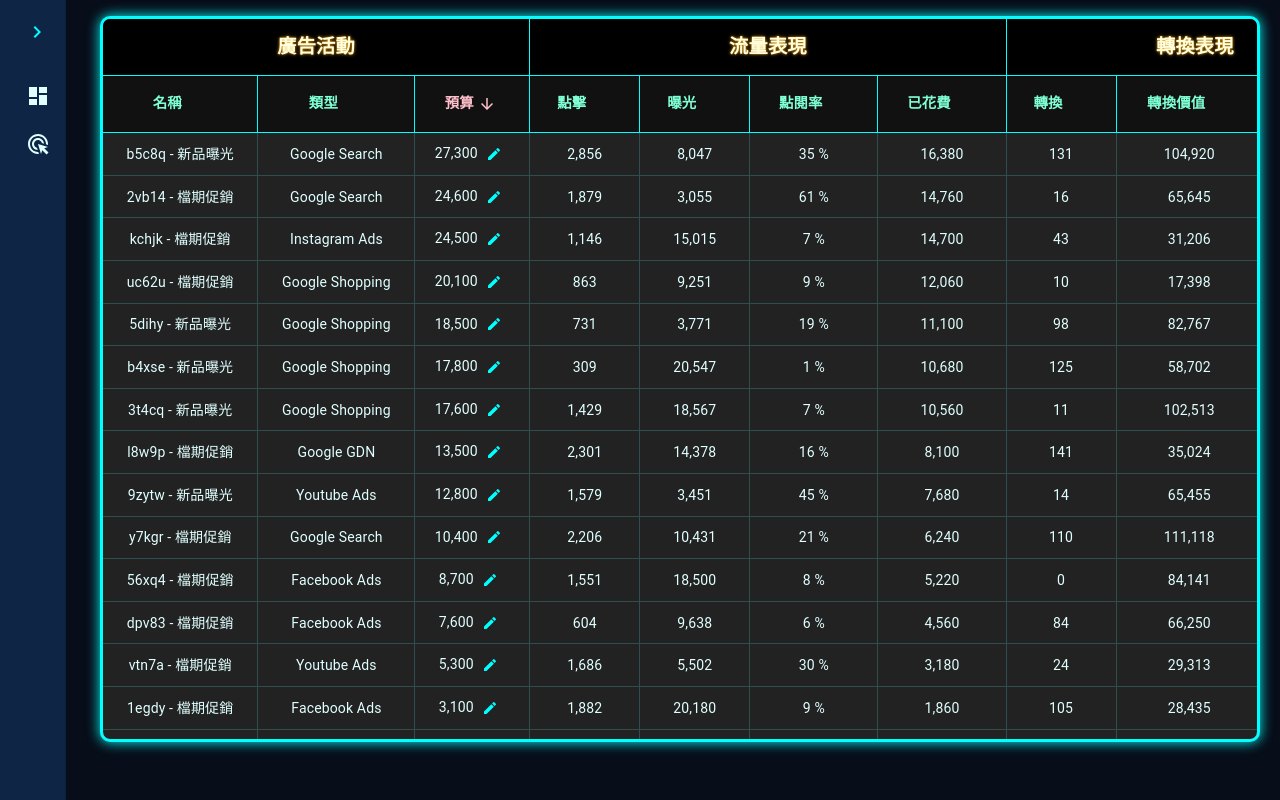
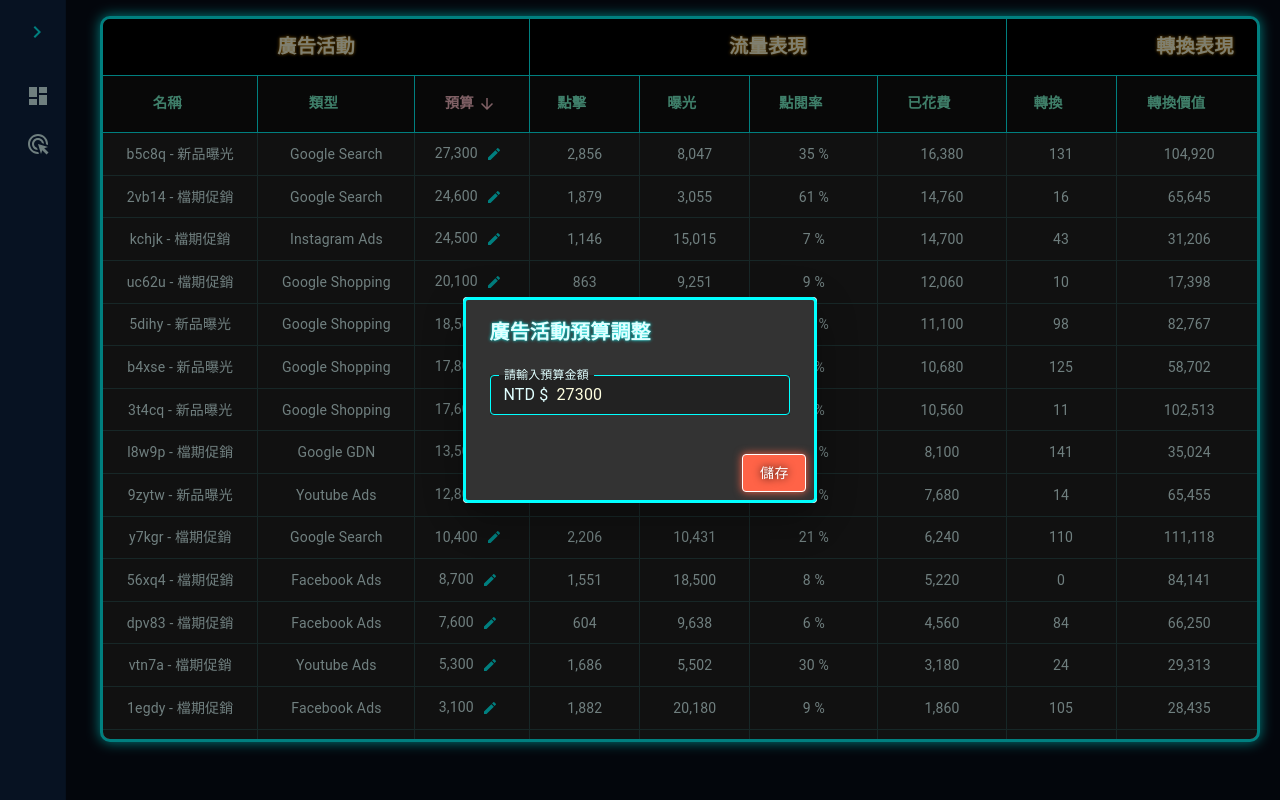
Before and after one commit to bobchen1224/ec_website_monitor, a React (Create React App) app: page /adsMonitor in a window 1280 px wide. Both pictures are taken after a click on the button 493 px from the left and 154 px from the top of the page. Built offline with nearby package versions, Linux system fonts and the light colour scheme.

Commit message:
adsmonitor page add budget related and loading

```diff
--- a/package.json
+++ b/package.json
@@ -10,6 +10,7 @@
     "@testing-library/jest-dom": "^5.17.0",
     "@testing-library/react": "^13.4.0",
     "@testing-library/user-event": "^13.5.0",
+    "gh-pages": "^6.1.1",
     "highcharts": "^11.4.0",
     "highcharts-react-official": "^3.2.1",
     "moment": "^2.30.1",
@@ -17,6 +18,7 @@
     "react-dom": "^18.2.0",
     "react-router-dom": "^6.22.2",
     "react-scripts": "5.0.1",
+    "sweetalert2": "^11.10.6",
     "web-vitals": "^2.1.4"
   },
   "scripts": {
--- a/src/components/DesignedUI/index.js
+++ b/src/components/DesignedUI/index.js
@@ -1,4 +1,4 @@
-import { Backdrop, Box, Table, TableBody, TableCell, TableContainer, TableHead, TableRow, TableSortLabel } from "@mui/material";
+import { Backdrop, Box, Dialog, DialogActions, DialogContent, DialogTitle, Table, TableBody, TableCell, TableContainer, TableHead, TableRow, TableSortLabel, TextField, styled } from "@mui/material";
 import styles from './designedUI.module.css';
 
 const mainHeadSx = {
@@ -54,6 +54,38 @@ const tableSortSx = {
     },
 }
 
+export const DesignedFormInput = styled(TextField)({
+    '& label': {
+        color: 'lightcyan',
+        '&.Mui-focused': {
+            color: 'lightyellow',
+        },
+    },
+    '& input':{
+        color: 'lightyellow',
+    },
+    '& .MuiInput-underline:after': {
+        borderBottomColor: 'lightcyan',
+    },
+    '& .MuiOutlinedInput-root': {
+        '& fieldset': {
+            borderColor: 'aqua',
+        },
+        '&:hover fieldset': {
+            borderColor: 'gold',
+        },
+        '&.Mui-focused fieldset': {
+            borderColor: 'gold',
+        },
+    },
+    "& .MuiSvgIcon-root": {
+        color: "lightcyan",
+    },
+    "& .MuiOutlinedInput-input": {
+        color: 'lightyellow',
+    },
+});
+
 export const MainDataBox = ({title, data, dataColor, startUnit, endUnit}) => {
     return (
         <Box sx={{backgroundColor: '#0C1427', color: 'lightcyan', textAlign: 'center', display: 'flex', flexDirection: 'column', alignItems: 'center', border: '3px solid aqua', boxShadow: '0 0 0.8rem aqua', borderRadius: '10px', boxSizing: 'border-box', paddingY: '0.7rem'}}>
@@ -77,7 +109,7 @@ export const GeneralContentBox = ({children}) => {
     )
 }
 
-export const DesignedTable = ({maxHeightValue, minWidthValue, headerList, bodyData, setBodyData, DataRows, dataDirection, setDataDirection}) => {
+export const DesignedTable = ({maxHeightValue, minWidthValue, headerList, bodyData, setBodyData, DataRows, dataDirection, setDataDirection, handleOpenPop}) => {
 
     const handleDirectionChange = (setData, formerDirection, sortLabel) => {
         if(formerDirection.type === 'asc') {
@@ -148,6 +180,7 @@ export const DesignedTable = ({maxHeightValue, minWidthValue, headerList, bodyDa
                                 <DataRows
                                     key={v.name}
                                     data={v}
+                                    openPop={handleOpenPop}
                                 />
                             )
                         })
@@ -159,6 +192,28 @@ export const DesignedTable = ({maxHeightValue, minWidthValue, headerList, bodyDa
         </TableContainer>
     );
 };
+
+export const PopupDialogue = ({title, content, actions, openDiag, handleClose}) => {
+    return (
+        <Dialog
+            open={openDiag}
+            onClose={handleClose}
+            sx={{zIndex: 1050}}
+        >
+            <Box sx={{background: '#333333', border: '3px solid aqua', borderRadius: '5px'}}>
+                <DialogTitle sx={{color: 'lightcyan', textShadow: '0 0 0.2rem aqua', fontWeight: 'bold'}}>
+                    {title}
+                </DialogTitle>
+                <DialogContent>
+                    {content}
+                </DialogContent>
+                <DialogActions>
+                    {actions}
+                </DialogActions>
+            </Box>
+        </Dialog>
+    )
+}
 
 export const CyberpunkLoader = ({loading}) => {
     return (
--- a/src/components/Layout/SlideMenu.js
+++ b/src/components/Layout/SlideMenu.js
@@ -66,6 +66,7 @@ const SlideMenu = () => {
             PaperProps={{
                 sx: {
                   backgroundColor: "#0E2545",
+                  zIndex: 1040,
                 }
             }}
             >
--- a/src/pages/AdsMonitor/index.js
+++ b/src/pages/AdsMonitor/index.js
@@ -1,8 +1,9 @@
-import { Box, Card, IconButton, TableCell, TableRow } from "@mui/material";
-import { CyberpunkLoader, DesignedTable } from "../../components/DesignedUI";
+import { Box, Button, Card, IconButton, InputAdornment, TableCell, TableRow } from "@mui/material";
+import { CyberpunkLoader, DesignedFormInput, DesignedTable, PopupDialogue } from "../../components/DesignedUI";
 import { useEffect, useState } from "react";
 import { adsTypeCheck } from "../../utils/constant";
 import { Edit } from "@mui/icons-material";
+import Swal from "sweetalert2";
 
 const getAdsList = () => {
     let tempList = [];
@@ -47,7 +48,7 @@ const bodySxLast = {
     textAlign: 'center',
 }
 
-const AdsDataRows = ({length, data}) => {
+const AdsDataRows = ({openPop, data}) => {
     return (
         <TableRow key={data.name}>
             <TableCell align="center" sx={bodySx}>
@@ -60,6 +61,7 @@ const AdsDataRows = ({length, data}) => {
                 {Number(data.budget).toLocaleString()}
                 <IconButton
                     sx={{paddingY: '0.3rem'}}
+                    onClick={()=>{openPop(data.budget, data.name)}}
                     >
                     <Edit sx={{fontSize: 16, color: 'aqua'}}/>
                 </IconButton>
@@ -97,6 +99,9 @@ const AdsMonitor = () => {
             type: 'desc'
         }
     );
+    const [openDialog, setOpenDialog] = useState(false);
+    const [budgetModify, setBudgetModify] = useState(0);
+    const [selectCampaign, setSelectCampaign] = useState('');
     const [loading, setLoading] = useState(false);
     const tableHeaderList = [
         {
@@ -176,8 +181,75 @@ const AdsMonitor = () => {
         }
     ];
 
+    const getAdsData = () => new Promise((resolve, reject) => {
+        setTimeout(()=>{
+            resolve(setAdsCampaign(getAdsList()));
+        },1500)
+    });
+
+    const handleDiagOpen = (budgetValue, campaignName) => {
+        setOpenDialog(true);
+        setBudgetModify(budgetValue);
+        setSelectCampaign(campaignName);
+    };
+
+    const handleDiagClose = () => {
+        setOpenDialog(false);
+        setBudgetModify(0);
+    };
+
+    const handleBudgetChange = (event) => {
+        setBudgetModify(event.target.value);
+    };
+
+    const saveBudget = (adsList, cpName, budgetData) => {
+        const selectCpIndex = adsList.findIndex(f=>f.name===cpName);
+        Swal.fire({
+            icon: 'question',
+            title: '確認修改預算？',
+            text: `將從「${adsList[selectCpIndex].budget}」調整為「${budgetData}」`,
+            showConfirmButton: true,
+            confirmButtonText: '確認',
+            showCancelButton: true,
+            cancelButtonText: '取消',
+        }).then((result)=>{
+            if(result.isConfirmed) {
+                Swal.fire({
+                    title: '資料上傳中…請稍候',
+                    timerProgressBar: true,
+                    didOpen: () => {
+                        Swal.showLoading();
+                    },
+                    allowOutsideClick: false,
+                });
+
+                setTimeout(()=>{
+                    const newDataList = structuredClone(adsList).with(selectCpIndex,
+                        {
+                            ...adsList[selectCpIndex],
+                            budget: budgetData,
+                        }
+                    );
+                    setAdsCampaign(newDataList);
+                    Swal.close();
+                    Swal.fire({
+                        icon: 'success',
+                        title: '預算更新成功！',
+                        showConfirmButton: false,
+                        timer: 1500,
+                    })
+                    setOpenDialog(false);
+                },1500);
+
+            } else {
+                setOpenDialog(false);
+            };
+        });
+    };
+
     useEffect(()=>{
-        setAdsCampaign(getAdsList());
+        setLoading(true);
+        Promise.resolve(getAdsData()).finally(()=>{setLoading(false)});
     },[])
 
     return (
@@ -193,8 +265,54 @@ const AdsMonitor = () => {
                     DataRows={AdsDataRows}
                     dataDirection={tableDirection}
                     setDataDirection={setTableDirection}
+                    handleOpenPop={handleDiagOpen}
                     />
             </Card>
+            <PopupDialogue
+                title='廣告活動預算調整'
+                content={
+                    <DesignedFormInput
+                        autoComplete='off'
+                        fullWidth
+                        label='請輸入預算金額'
+                        size='small'
+                        inputMode='numeric'
+                        type='text'
+                        value={budgetModify}
+                        onChange={handleBudgetChange}
+                        sx={{marginY: '0.7rem', background: '#222222'}}
+                        InputProps={{
+                            startAdornment: (
+                                <InputAdornment position="start">
+                                    <p style={{color: 'lightcyan'}}>{'NTD $'}</p>
+                                </InputAdornment>
+                            )
+                        }}
+                    />
+                }
+                actions={
+                    <Button
+                        sx={{
+                            backgroundColor: 'tomato',
+                            border: '1px solid white',
+                            color: 'white',
+                            textShadow: '0 0 0.5rem black',
+                            boxShadow: '0 0 0.5rem tomato',
+                            '&:hover': {
+                                backgroundColor: 'darkred',
+                                fontWeight: 'bold',
+                            }
+                        }}
+                        onClick={()=>{
+                            saveBudget(adsCampaign, selectCampaign, budgetModify)
+                        }}
+                    >
+                        儲存
+                    </Button>
+                }
+                openDiag={openDialog}
+                handleClose={handleDiagClose}
+            />
         </Box>
     );
 };
```
